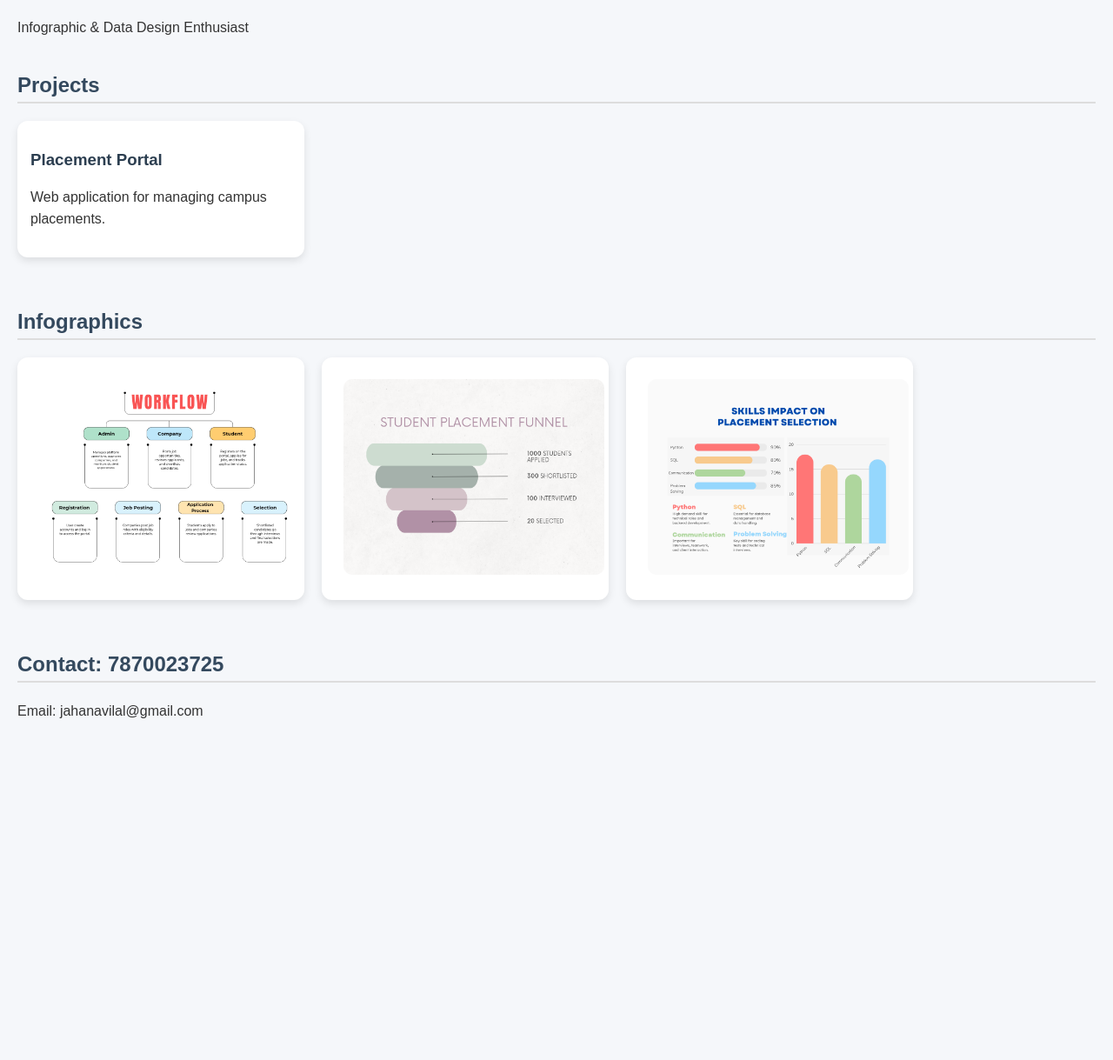
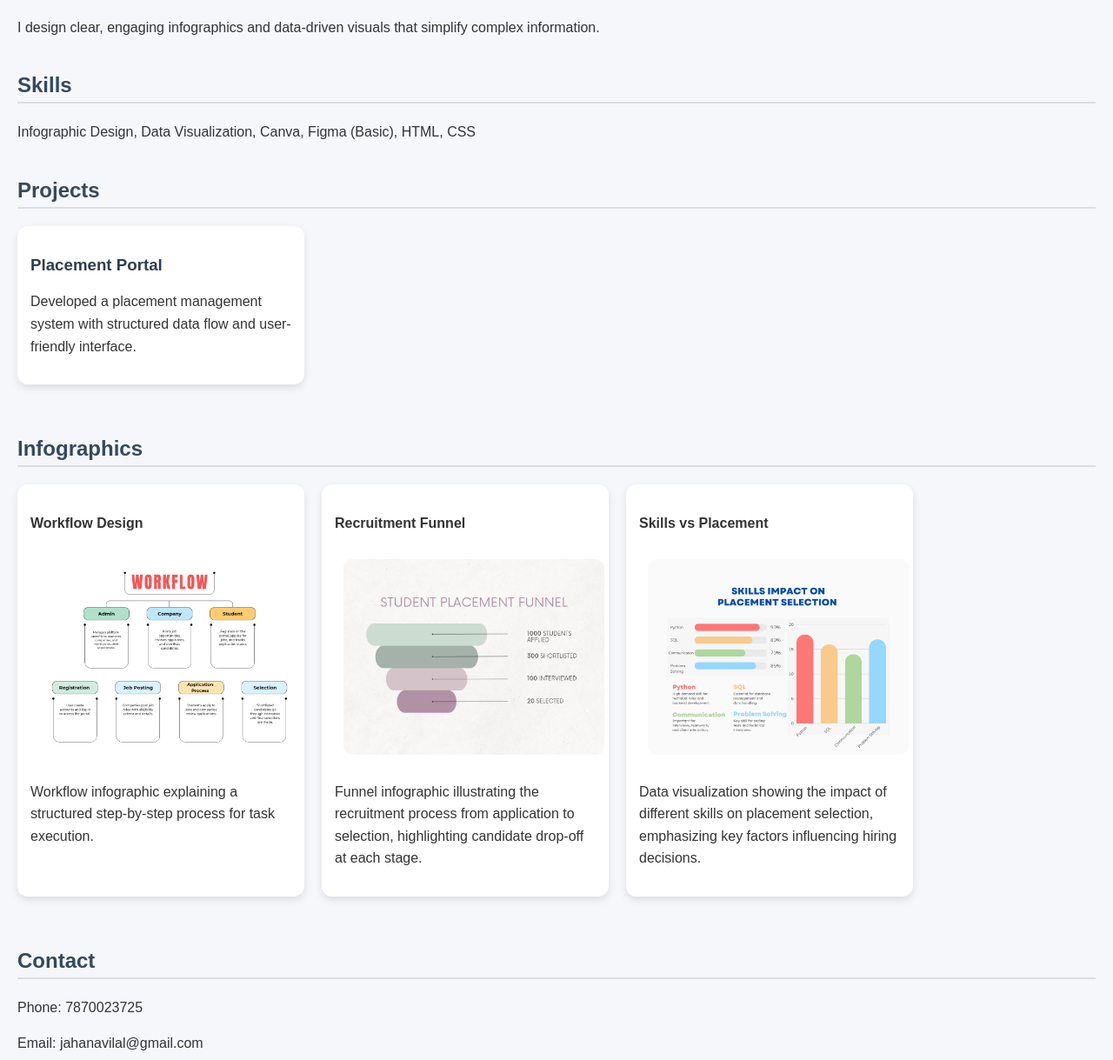
Before and after one commit to 24f2007885-blip/Portfolio, a plain HTML site: page Portfolio/index.html in a window 1280 px wide. Shown: the part 81-1300 px from the top of the page at 87% size. Before the commit the page ends 947 px from the top, so only its background shows below. Drawn offline with Linux system fonts and the light colour scheme.

Commit message:
Updated index.html

```diff
--- a/Portfolio/index.html
+++ b/Portfolio/index.html
@@ -1,36 +1,57 @@
 <!DOCTYPE html>
 <html>
 <head>
-    <title>Portfolio</title>
+    <title>Jahanavi Lal | Portfolio</title>
     <link rel="stylesheet" href="style.css">
 </head>
 <body>
 
+    <!-- Intro Section -->
     <h1>Jahanavi Lal</h1>
-    <p>Infographic & Data Design Enthusiast</p>
+    <p class="intro">
+        I design clear, engaging infographics and data-driven visuals that simplify complex information.
+    </p>
 
+    <!-- Skills -->
+    <h2>Skills</h2>
+    <p>Infographic Design, Data Visualization, Canva, Figma (Basic), HTML, CSS</p>
+
+    <!-- Projects -->
     <h2>Projects</h2>
     <div class="projects">
-    <div class="card">
-        <h3>Placement Portal</h3>
-        <p>Web application for managing campus placements.</p>
-    </div>
+        <div class="card">
+            <h3>Placement Portal</h3>
+            <p>Developed a placement management system with structured data flow and user-friendly interface.</p>
+        </div>
     </div>
 
+    <!-- Infographics -->
     <h2>Infographics</h2>
     <div class="infographics">
-    <div class="card">
-        <img src="images/workflow.png" width="100%">
-    </div>
-    <div class="card">
-        <img src="images/funnel.png" width="100%">
-    </div>
-    <div class="card">
-        <img src="images/chart.png" width="100%">
-    </div>
+
+        <div class="card">
+            <h4>Workflow Design</h4>
+            <img src="images/workflow.png" width="100%">
+            <p>Workflow infographic explaining a structured step-by-step process for task execution.</p>
+        </div>
+
+        <div class="card">
+            <h4>Recruitment Funnel</h4>
+            <img src="images/funnel.png" width="100%">
+            <p>Funnel infographic illustrating the recruitment process from application to selection, highlighting candidate drop-off at each stage.</p>
+        </div>
+
+        <div class="card">
+            <h4>Skills vs Placement</h4>
+            <img src="images/chart.png" width="100%">
+            <p>Data visualization showing the impact of different skills on placement selection, emphasizing key factors influencing hiring decisions.</p>
+        </div>
+
     </div>
 
-    <h2>Contact: 7870023725</h2>
+    <!-- Contact -->
+    <h2>Contact</h2>
+    <p>Phone: 7870023725</p>
     <p>Email: jahanavilal@gmail.com</p>
 
 </body>
```
